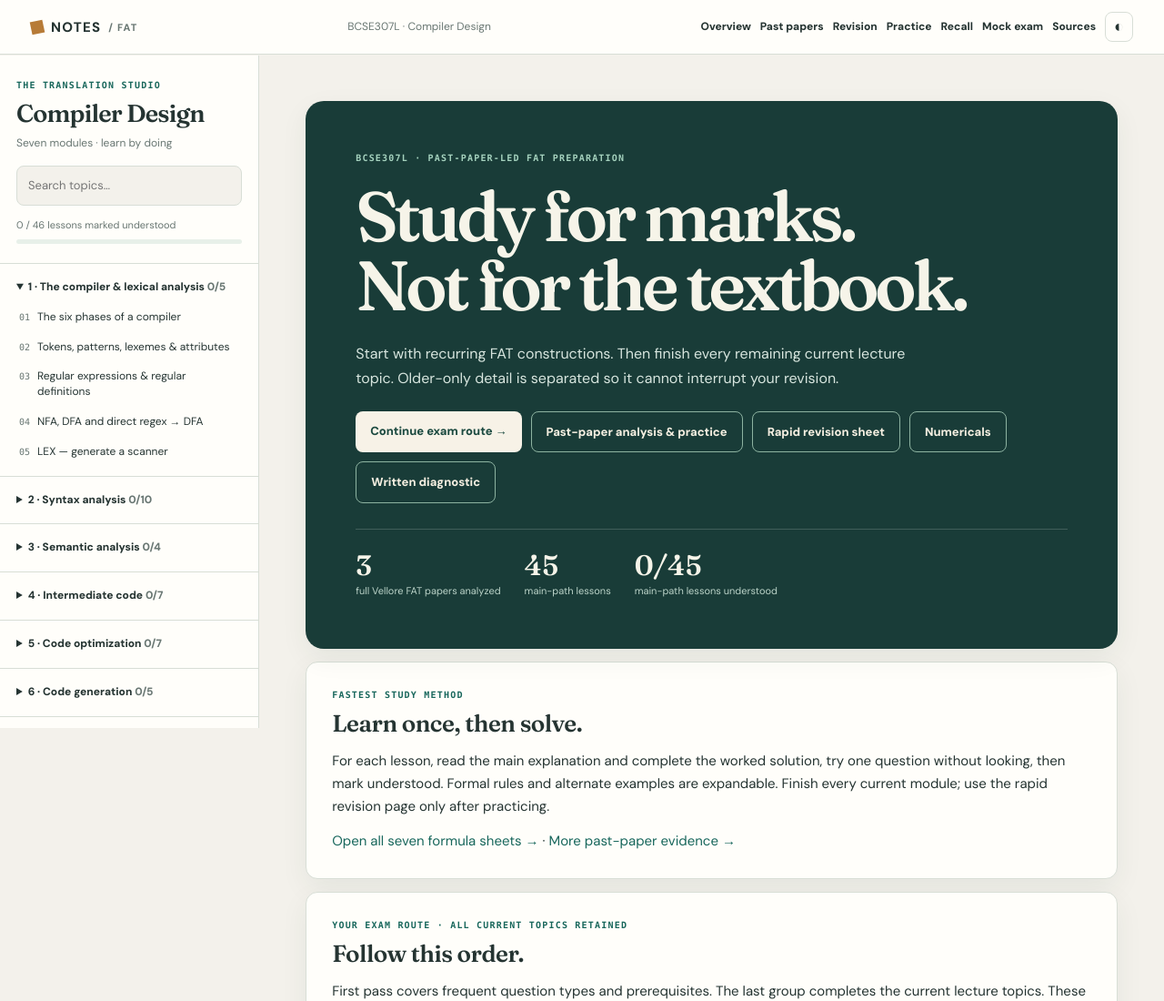
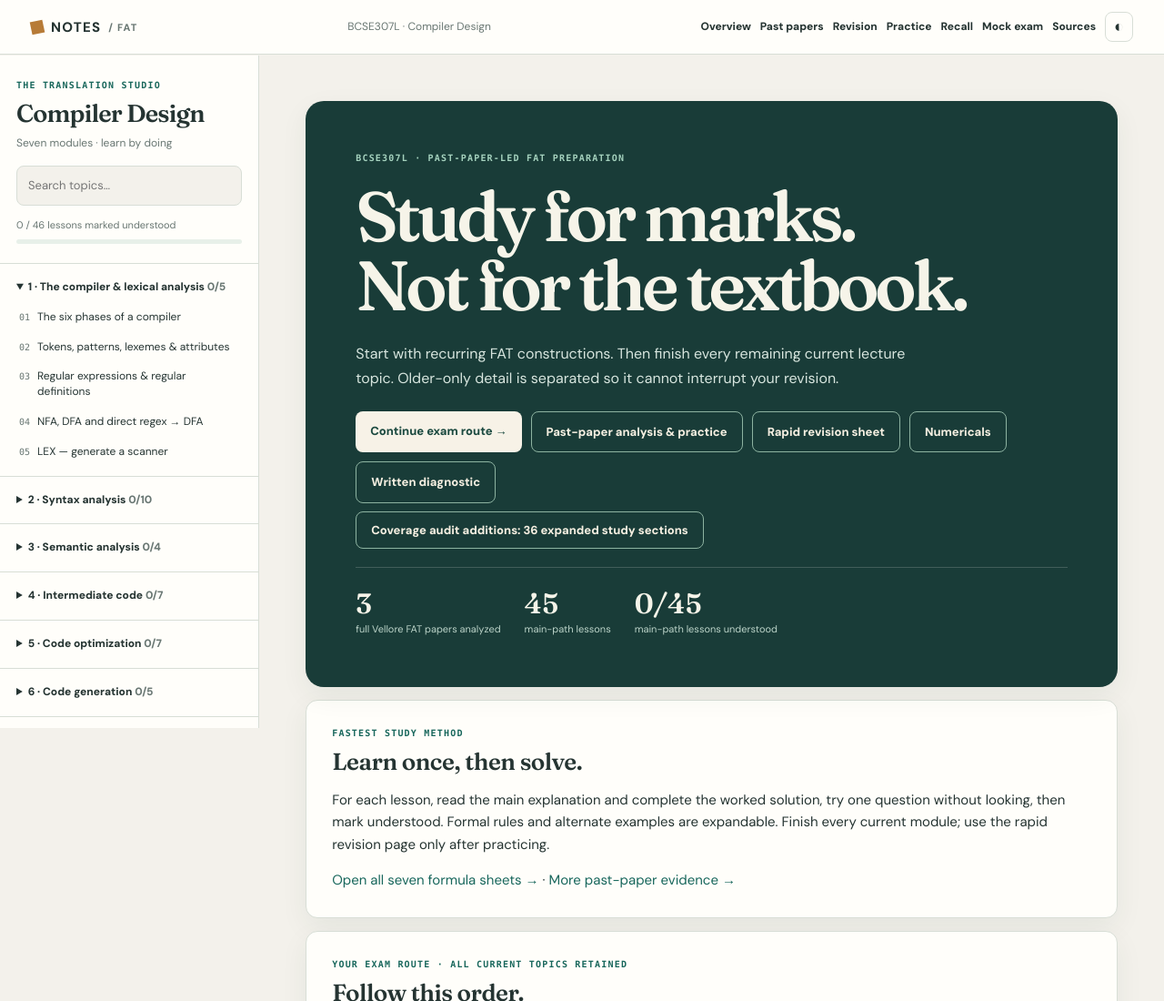
Before and after one commit to Noel-Alex/notes, a plain HTML site: page subjects/compiler-design/fat/index.html in a window 1280 px wide. Shown: the top 1100 px of the page at 91% size. Drawn offline with Linux system fonts and the light colour scheme.

Commit message:
Integrate approved audit expansions into exam-first reader, revision, practice and offline cache

```diff
--- a/subjects/compiler-design/fat/index.html
+++ b/subjects/compiler-design/fat/index.html
@@ -1,5 +1,5 @@
 <!doctype html>
-<html lang="en"><head><meta charset="utf-8"><meta name="viewport" content="width=device-width,initial-scale=1"><meta name="theme-color" content="#193c38"><meta name="description" content="BCSE307L Compiler Design FAT: seven modules, interactive parser construction, numerical practice and source-referenced lessons."><title>Compiler Design · The Translation Studio</title><link rel="stylesheet" href="studio.css?v=5"></head>
+<html lang="en"><head><meta charset="utf-8"><meta name="viewport" content="width=device-width,initial-scale=1"><meta name="theme-color" content="#193c38"><meta name="description" content="BCSE307L Compiler Design FAT: seven modules, interactive parser construction, numerical practice and source-referenced lessons."><title>Compiler Design · The Translation Studio</title><link rel="stylesheet" href="studio.css?v=6"></head>
 <body><a class="skip" href="#main">Skip to content</a><header class="top"><a href="../../../" class="brand"><i></i> NOTES <small> / FAT</small></a><span class="top-sub">BCSE307L · Compiler Design</span><nav><a href="#home">Overview</a><a href="#pyq">Past papers</a><a href="#revision">Revision</a><a href="#workbook">Practice</a><a href="#recall">Recall</a><a href="#exam">Mock exam</a><a href="#sources">Sources</a><button id="theme" aria-label="Toggle color theme">◐</button></nav></header>
 <div class="shell"><aside id="sidebar"><div class="side-head"><div class="kicker">THE TRANSLATION STUDIO</div><h2>Compiler Design</h2><p>Seven modules · learn by doing</p><input id="search" placeholder="Search topics…" aria-label="Search lessons"><div id="progress"></div></div><div id="side-nav"></div><a class="side-link" href="../cat2/">Earlier CAT 2 edition ↗</a><a class="side-link" href="../../../fat/">FAT library ↗</a></aside><main id="main" tabindex="-1"></main></div><footer>BCSE307L · A source-referenced study edition · Original practice is marked as such.</footer>
-<script src="course.js?v=2"></script><script src="labs.js?v=2"></script><script src="extras.js?v=2"></script><script src="advanced.js?v=1"></script><script src="tutorials.js?v=1"></script><script src="exam.js?v=1"></script><script src="faculty.js?v=1"></script><script src="pyq.js?v=1"></script><script src="final-pass.js?v=3"></script><script src="reader.js?v=4"></script><script>if('serviceWorker' in navigator)navigator.serviceWorker.register('../../../sw.js').catch(()=>{});</script></body></html>
+<script src="course.js?v=2"></script><script src="labs.js?v=2"></script><script src="extras.js?v=2"></script><script src="advanced.js?v=1"></script><script src="tutorials.js?v=1"></script><script src="exam.js?v=1"></script><script src="faculty.js?v=1"></script><script src="pyq.js?v=1"></script><script src="final-pass.js?v=3"></script><script src="audit-m15.js?v=1"></script><script src="audit-m67.js?v=1"></script><script src="audit-tools.js?v=1"></script><script src="reader.js?v=5"></script><script>if('serviceWorker' in navigator)navigator.serviceWorker.register('../../../sw.js').catch(()=>{});</script></body></html>
```
